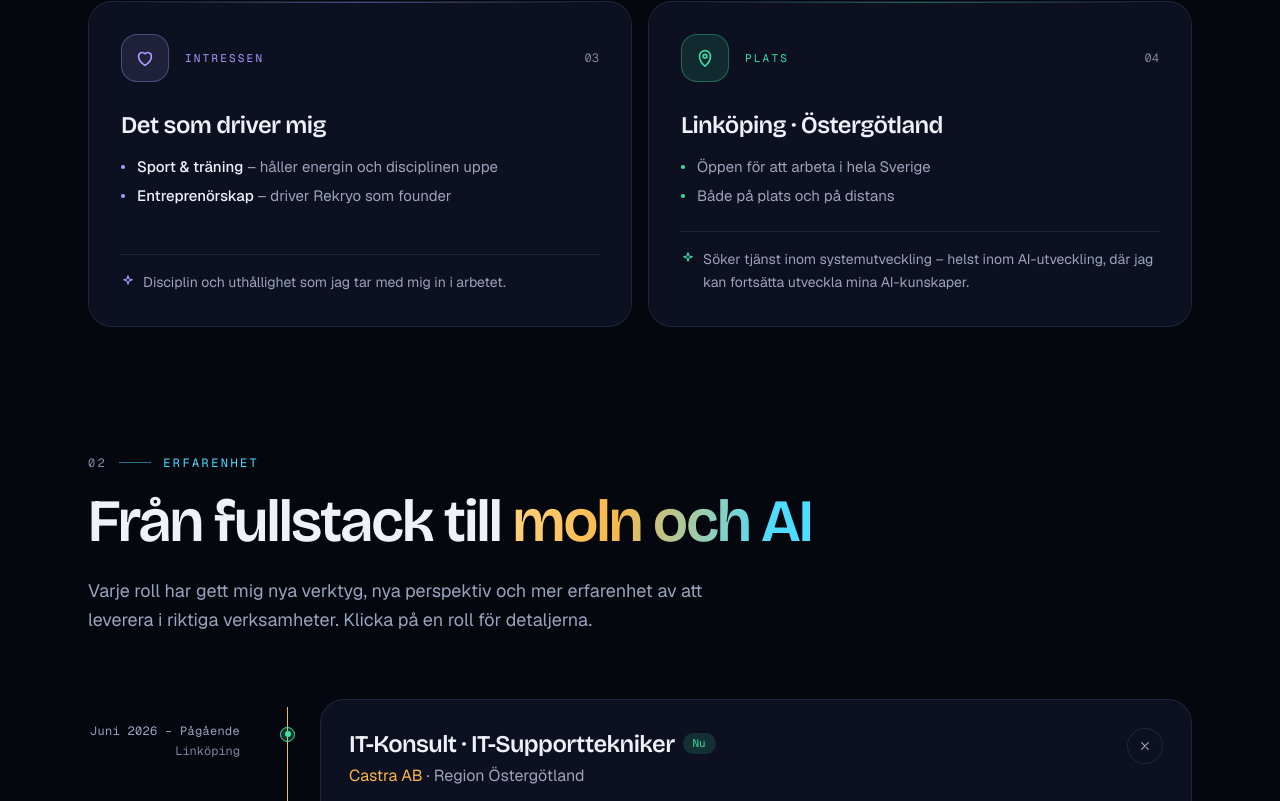
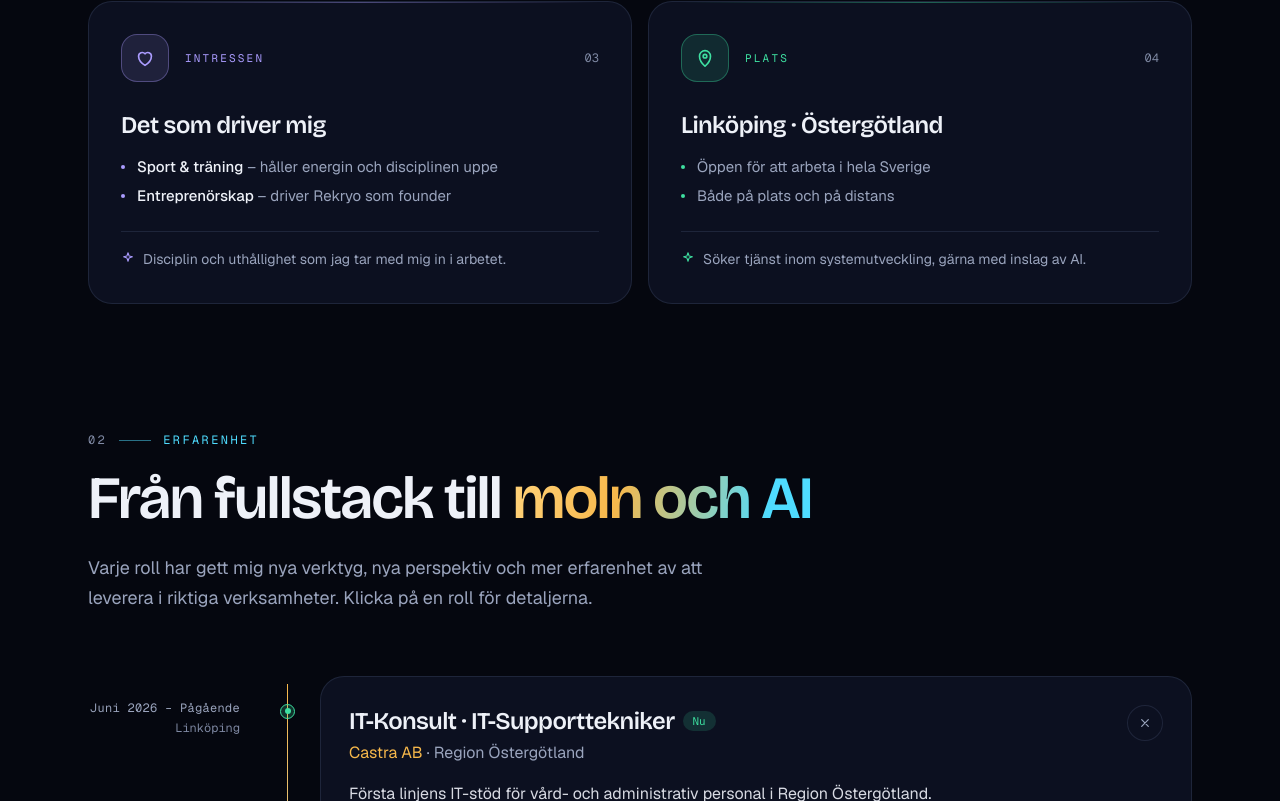
Before and after one commit to Harunsystemdeveloper/portfolio, a Next.js app: page / in a window 1280 px wide. Shown: the part 1820-2621 px from the top of the page. Built offline with nearby package versions, Linux system fonts and the light colour scheme.

Commit message:
Uppdaterat platskortet så att det matchar Om mig-texten

```diff
--- a/src/data/content.ts
+++ b/src/data/content.ts
@@ -110,7 +110,7 @@ export const aboutFacts: AboutFact[] = [
       { name: "Öppen för att arbeta i hela Sverige" },
       { name: "Både på plats och på distans" },
     ],
-    note: "Söker tjänst inom systemutveckling – helst inom AI-utveckling, där jag kan fortsätta utveckla mina AI-kunskaper.",
+    note: "Söker tjänst inom systemutveckling, gärna med inslag av AI.",
   },
 ];
 
```
